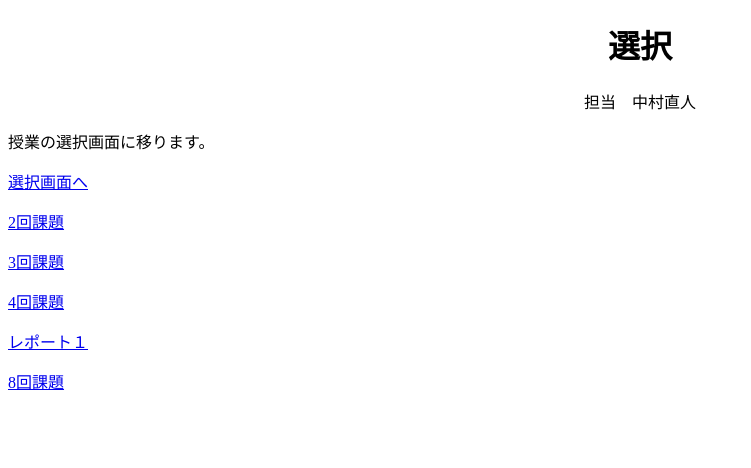
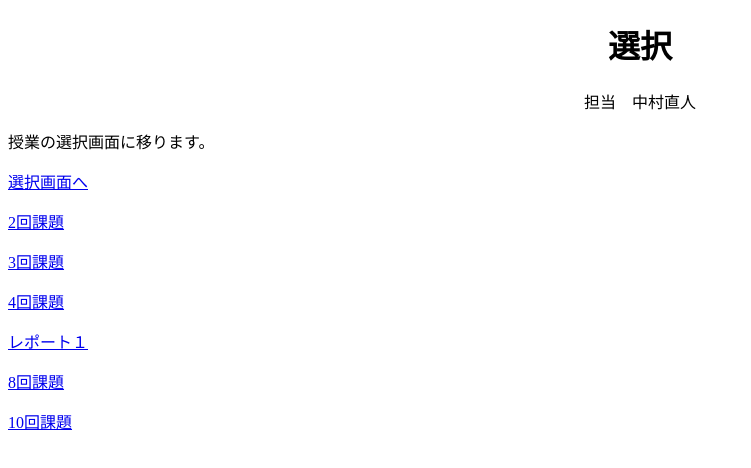
Before and after one commit to NoguchiFuka/2025VCD, a plain HTML site: page index.html in a window 1280 px wide. Shown: the whole page, without its empty margins (0-751 px from the left). Drawn offline with Linux system fonts and the light colour scheme.

Commit message:
index-1211

```diff
--- a/index.html
+++ b/index.html
@@ -15,5 +15,6 @@
        <p><a href="kadai4/home.html">4回課題</a></p>
        <p><a href="report1/index.html">レポート１</a></p>
        <p><a href="kadai8/kadai8.html">8回課題</a></p>
+       <p><a href="kadai10/main.html">10回課題
    </BODY>
 </HTML>
```
